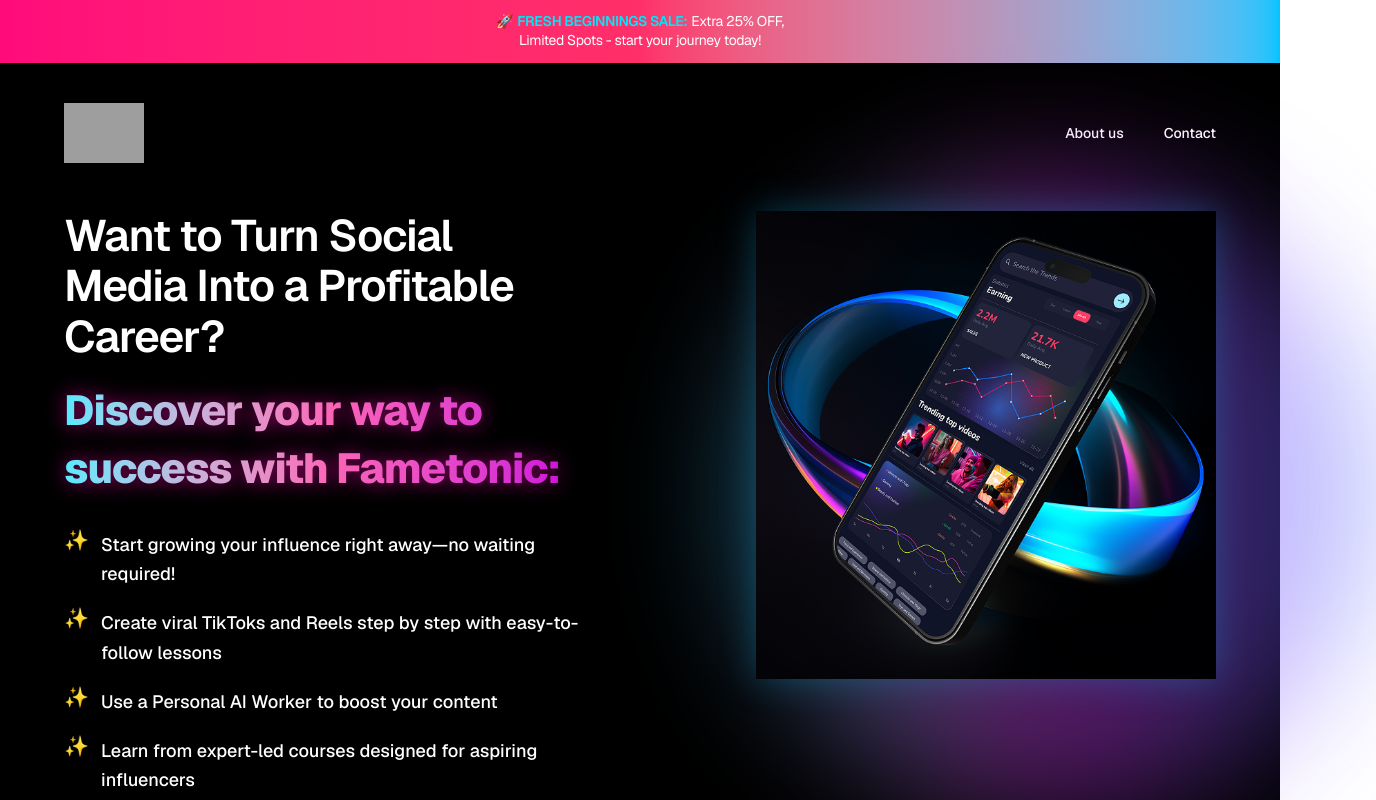
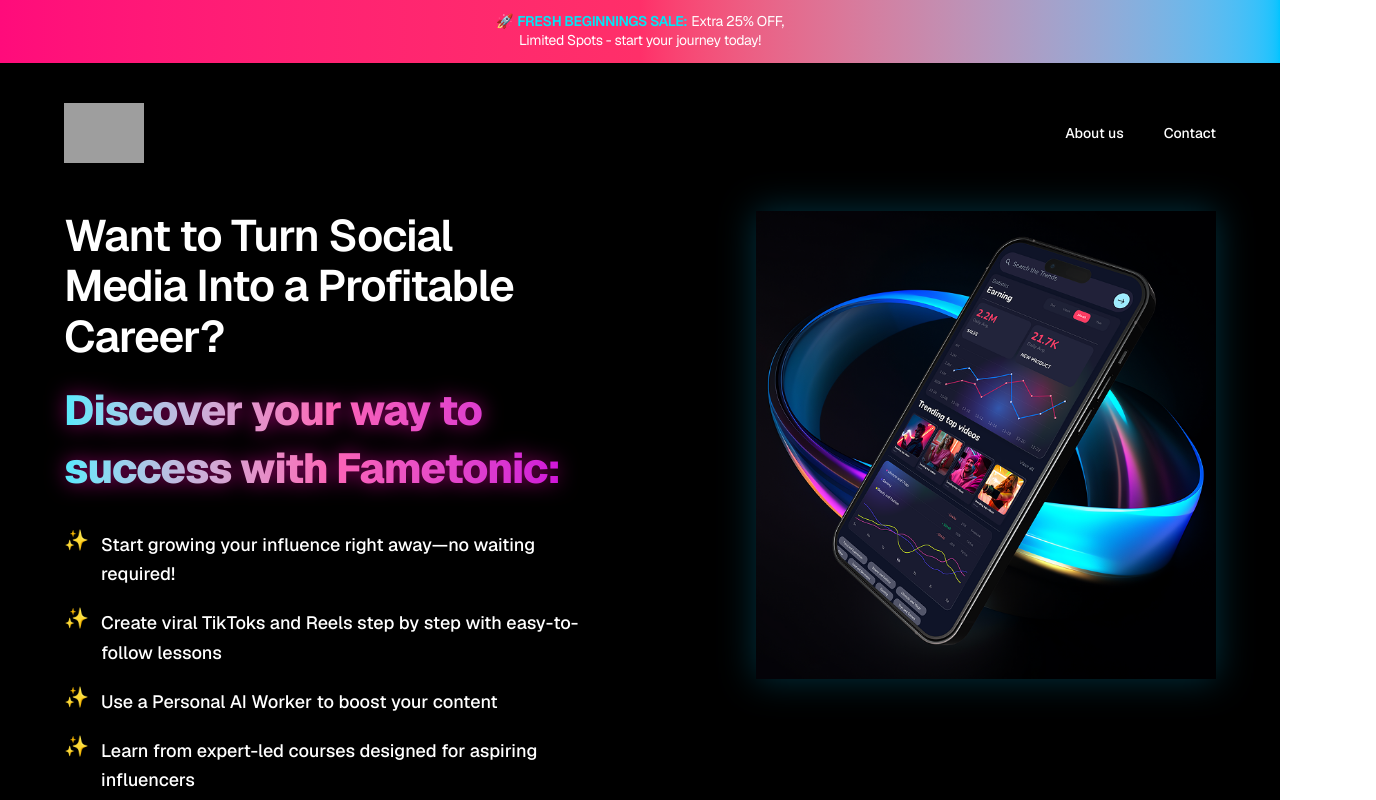
Before and after one commit to pavelrahman619/netzet-assignment, a Next.js app: page / in a window 1280 px wide. Shown: the top 800 px of the page, 1376 px wide, since content can reach past the window. Built offline with nearby package versions, Linux system fonts and the light colour scheme; grey boxes are pictures that could not be loaded.

Commit message:
remove glow

```diff
--- a/src/app/page.tsx
+++ b/src/app/page.tsx
@@ -48,8 +48,6 @@
         {/* Image (mobile top, desktop right) */}
         <div className="order-1 lg:order-2 relative flex justify-center lg:justify-end mb-10 lg:mb-0">
           <div className="relative max-w-[460px] w-full">
-            {/* Glow ring background approximation */}
-            <div className="absolute -top-10 -left-6 right-0 mx-auto w-[140%] aspect-square rounded-full blur-3xl opacity-40 bg-gradient-to-r from-cyan-500 via-fuchsia-500 to-blue-600 pointer-events-none select-none" />
             <Image
               src="/influe.png"
               alt="App preview"
```
